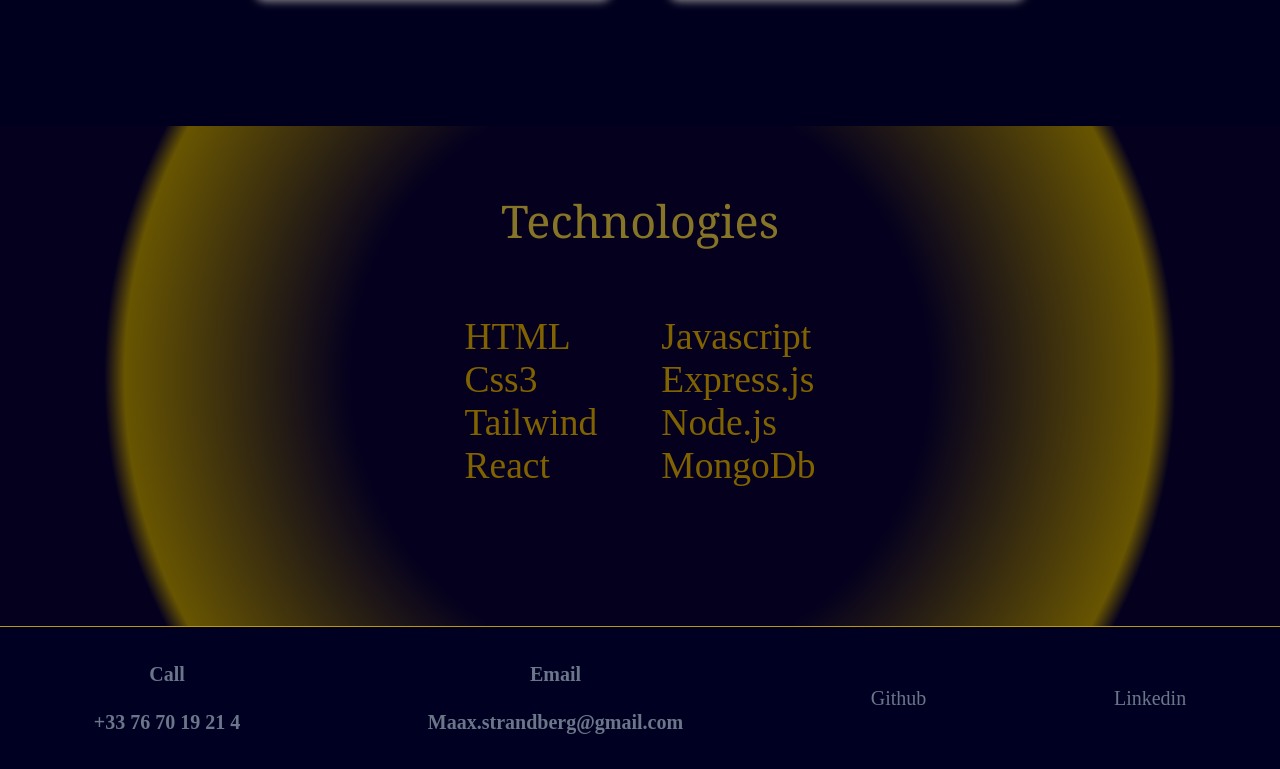
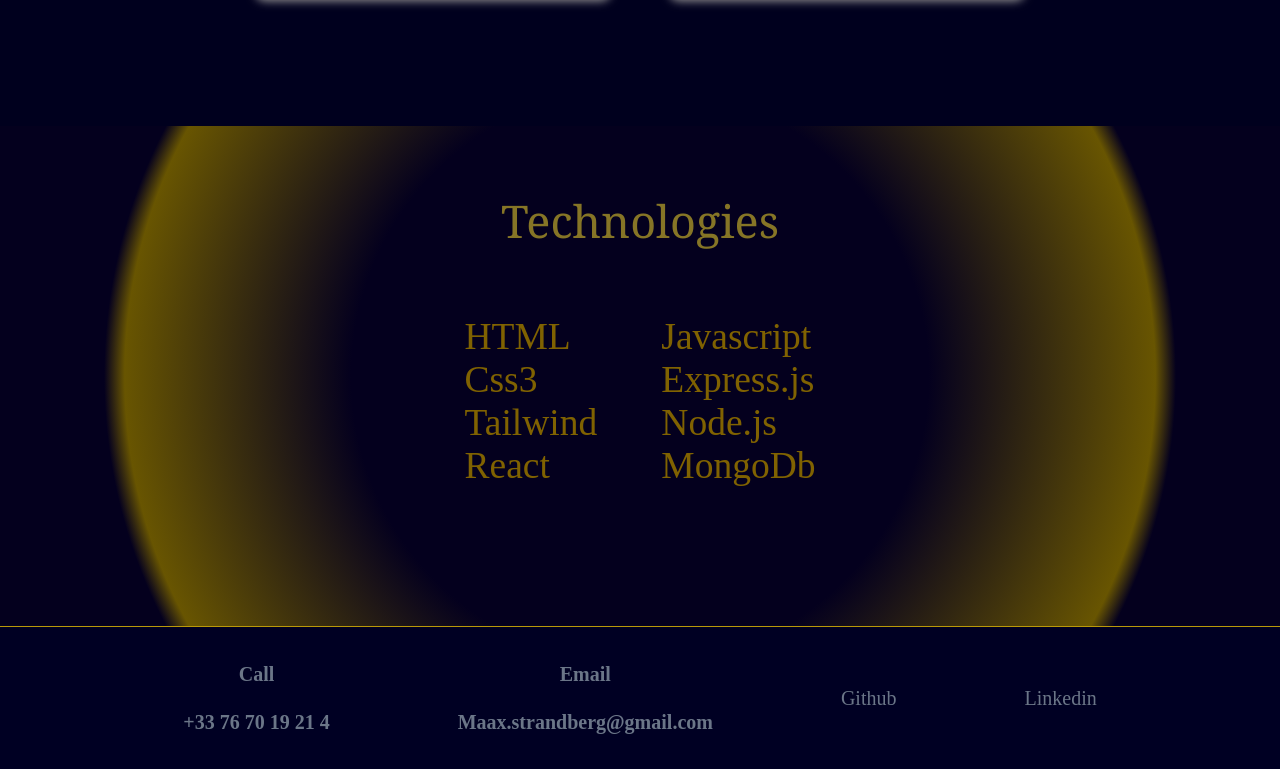
Before and after one commit to MaaX59/my_portfolio, a React (Create React App) app: page / in a window 1280 px wide. Shown: the part 1798-2567 px from the top of the page. Built offline with nearby package versions, Linux system fonts and the light colour scheme.

Commit message:
attemt at getting img to work

```diff
--- a/src/containers/Contact/contact.css
+++ b/src/containers/Contact/contact.css
@@ -9,7 +9,8 @@
 }
 .app__contact-content{
     display: flex;
-    justify-content: space-around;
+    justify-content: center;
+
 
 }
 .app__contact-content-call{
@@ -17,6 +18,7 @@ display: flex;
 justify-content: center;
 flex-direction: column;
 align-items: center;
+margin: 0 4rem;
 
 }
 .app__contact-content-call h1{
@@ -29,6 +31,7 @@ align-items: center;
     justify-content: center;
     flex-direction: column;
     align-items: center;
+    margin: 0 4rem;
 }
 .app__contact-content-email h1{
 
@@ -39,6 +42,7 @@ align-items: center;
     justify-content: center;
     flex-direction: column;
     align-items: center;
+    margin: 0 4rem;
 
 }
 .app__contact-content-linkedin a{
@@ -51,6 +55,7 @@ align-items: center;
     justify-content: center;
     flex-direction: column;
     align-items: center;
+    margin: 0 4rem;
 }
 .app__contact-content-github a{
     text-decoration: none;
--- a/src/data/frontend.js
+++ b/src/data/frontend.js
@@ -2,8 +2,8 @@ const Frontend = [
   {
     name: "FineDine",
     description:"A fine resturant deserves a fine website.",
-    img: "../images/finedine.png",
-    link: "https://maax59.github.io/fine-dine/",
+    img: '../../images/finedine.png',
+    link: 'https://maax59.github.io/fine-dine/',
     code: "https://github.com/MaaX59/fine-dine",
     id: 0,
   },
```
